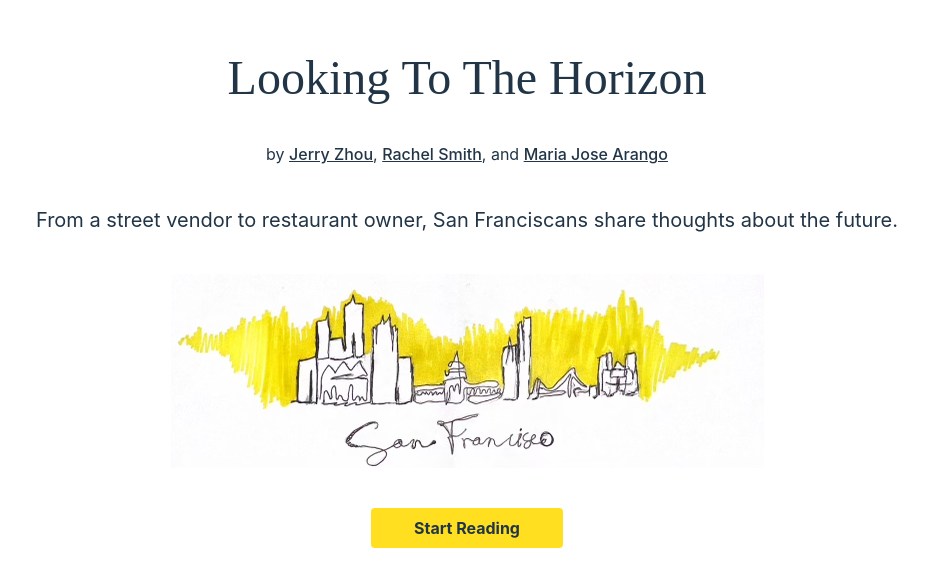
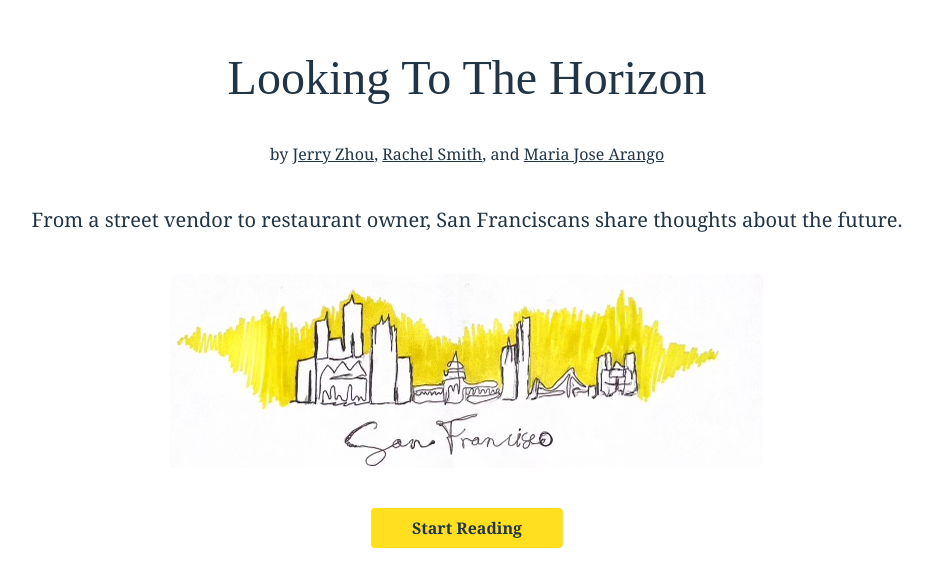
Before and after one commit to jerryzhou11/sf-future, a React (Vite) app in the folder sf-future/: page /#/ in a window 1280 px wide. Shown: the part 131-718 px from the top of the page, without its empty margins (173-1106 px from the left). Built offline with nearby package versions, Linux system fonts and the light colour scheme; a web font is replaced by a local one.

Commit message:
update font to serif

```diff
--- a/sf-future/src/index.css
+++ b/sf-future/src/index.css
@@ -6,7 +6,7 @@
 }
 
 :root {
-  font-family: Inter, system-ui, Avenir, Helvetica, Arial, sans-serif;
+  font-family: Georgia, 'Times New Roman', Times, serif;
   line-height: 1.5;
   font-weight: 400;
 
```
